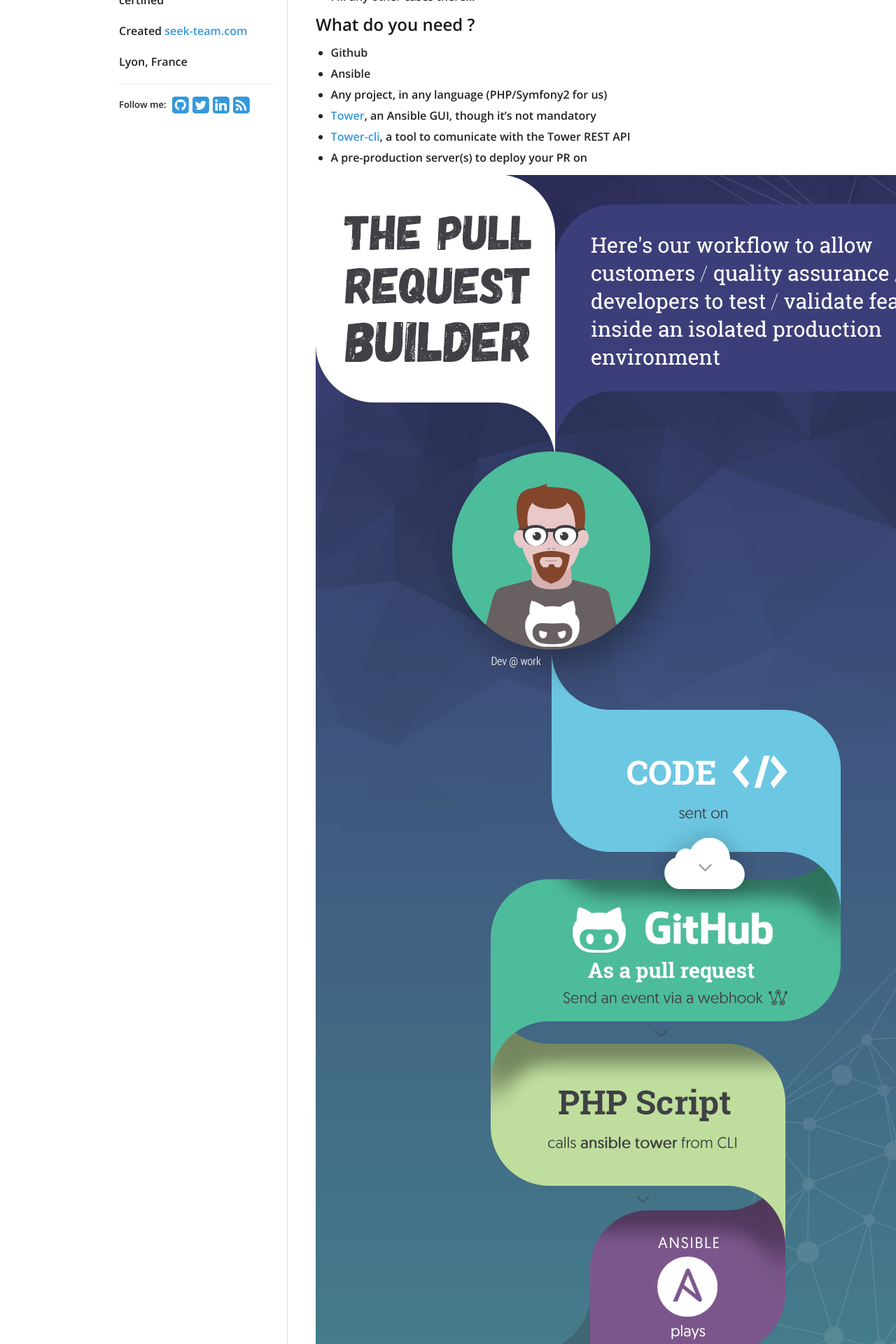
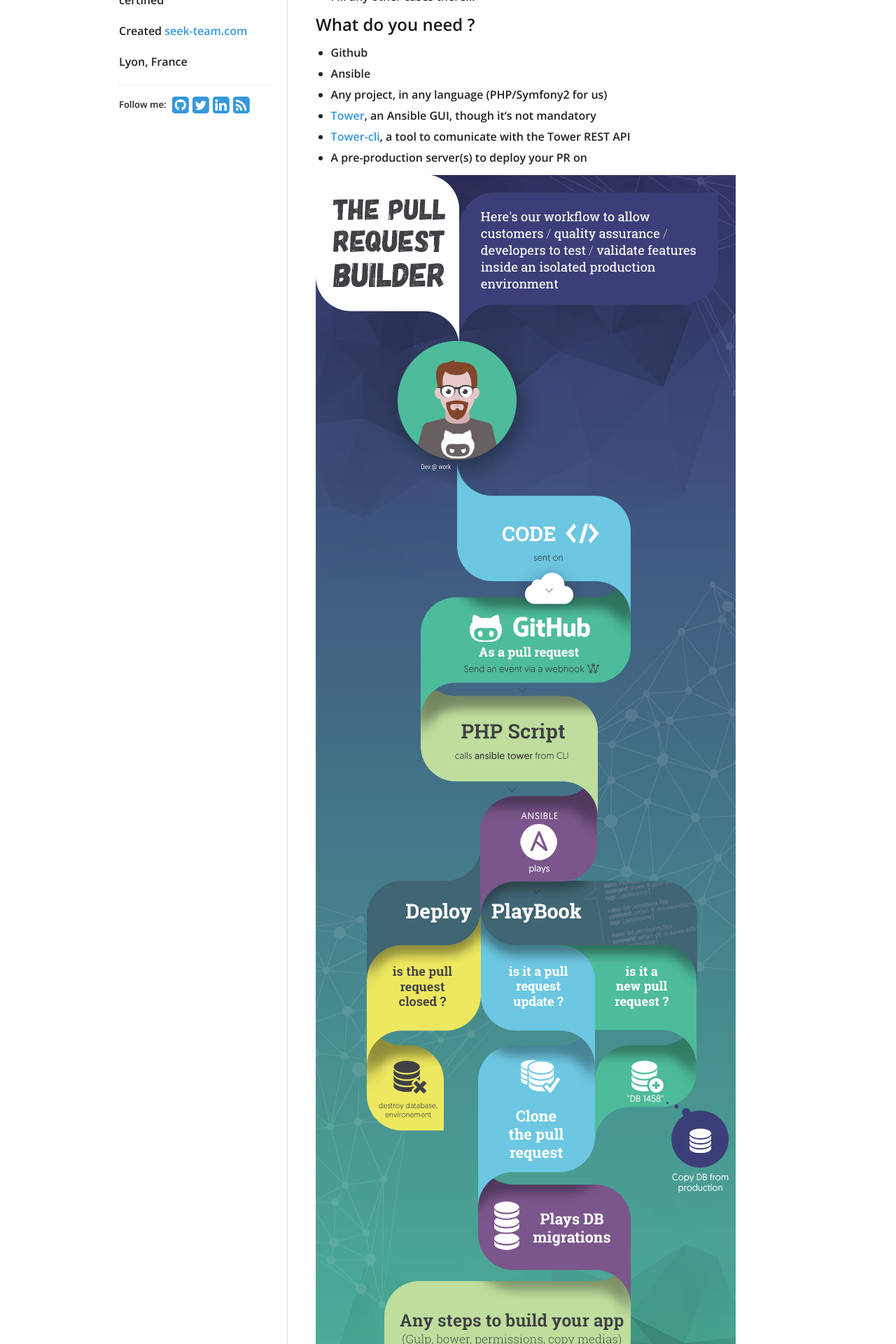
Before and after one commit to swanson/lagom, a Jekyll site: the page built from _posts/2015-04-12-le-pull-request-builder.md, in a window 1280 px wide. Shown: the part 476-2396 px from the top of the page at 70% size. Built offline with Jekyll 4.4.1, drawn with Linux system fonts in a browser that asks for light colours; nearby versions of some CDN libraries; Markdown is read by kramdown in place of the engine named in the settings; comment, search, counter and statistics services are not loaded.

Commit message:
Try smaller file

```diff
--- a/_posts/2015-04-12-le-pull-request-builder.md
+++ b/_posts/2015-04-12-le-pull-request-builder.md
@@ -25,7 +25,7 @@
  * [Tower-cli](https://github.com/ansible/tower-cli), a tool to comunicate with the Tower REST API
  * A pre-production server(s) to deploy your PR on
 
-![Pull request builder by Yproximite](/assets/images/thePullRequestBuilder.jpg)
+![Pull request builder by Yproximite](/assets/images/thePullRequestBuilderSmaller.jpg)
 
 
 So you can get started more easily, I've open sourced some basic code (nothing fancy there though).
```
Also changed, not shown: assets/images/thePullRequestBuilderSmaller.jpg (added).
